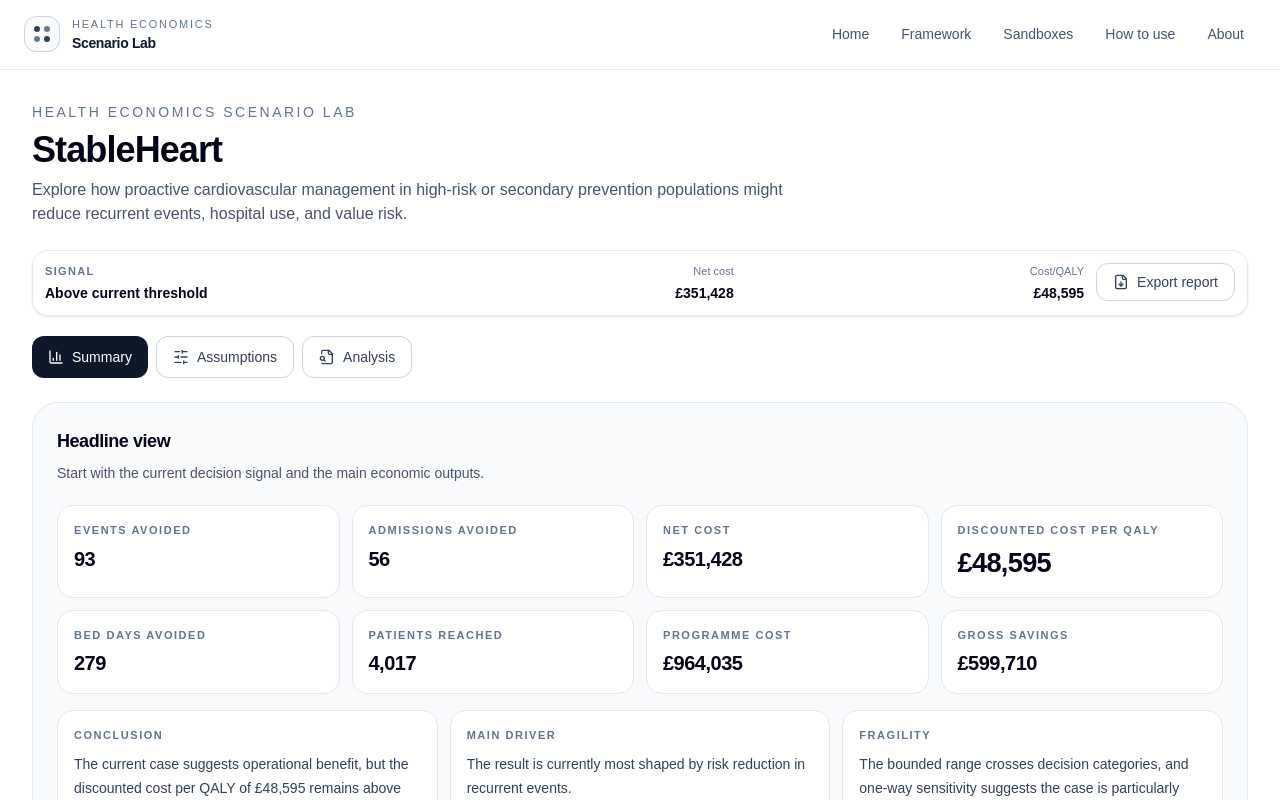
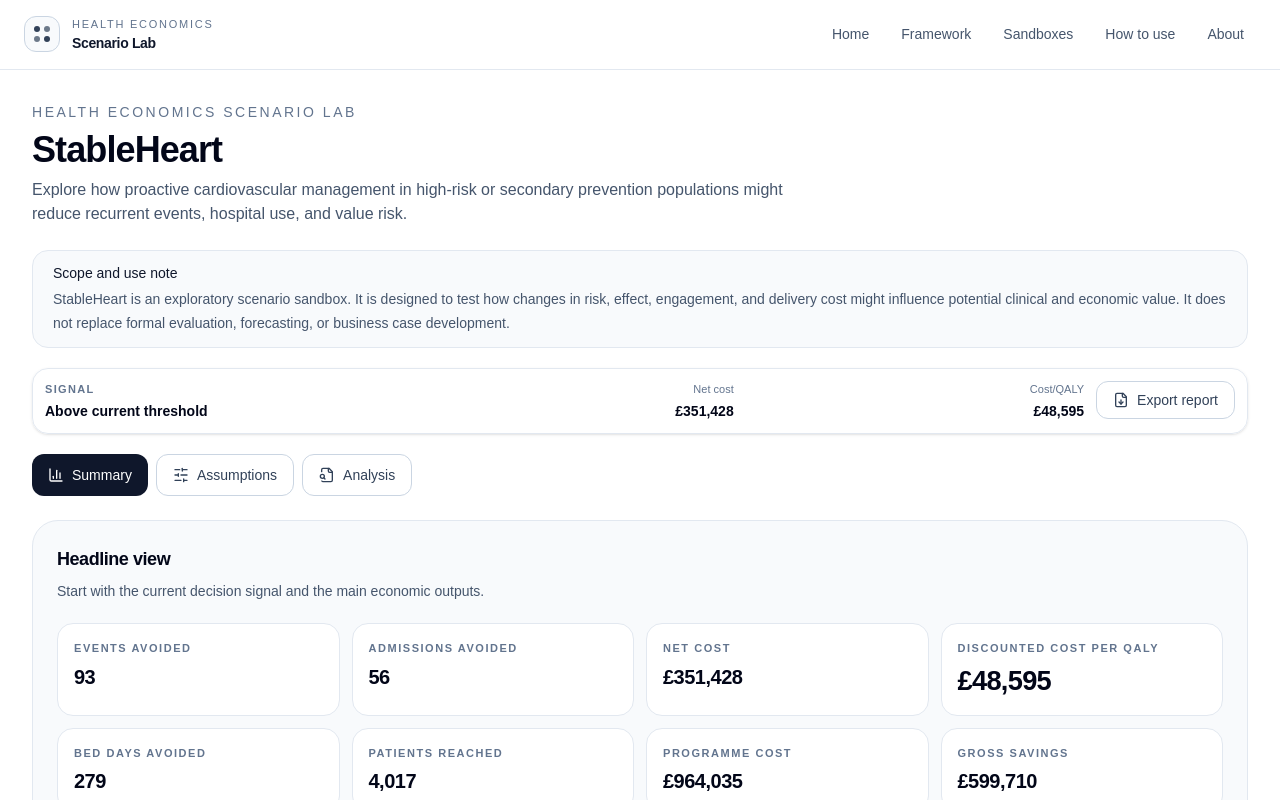
Before and after one commit to olivercareyncl/health-economics-scenario-lab, a Next.js app in the folder site/: page /sandboxes/stableheart in a window 1280 px wide. Shown: the top 800 px of the page. Built offline with nearby package versions, Linux system fonts and the light colour scheme.

Commit message:
Update stableheart-app.tsx

```diff
--- a/site/src/components/stableheart/stableheart-app.tsx
+++ b/site/src/components/stableheart/stableheart-app.tsx
@@ -1385,6 +1385,16 @@ export default function StableHeartApp() {
         </p>
       </div>
 
+      <div className="mb-5 rounded-2xl border border-slate-200 bg-slate-50 px-4 py-3 sm:px-5">
+        <p className="text-sm font-medium text-slate-900">Scope and use note</p>
+        <p className="mt-1 text-sm leading-6 text-slate-600">
+          StableHeart is an exploratory scenario sandbox. It is designed to test how
+          changes in risk, effect, engagement, and delivery cost might influence
+          potential clinical and economic value. It does not replace formal evaluation,
+          forecasting, or business case development.
+        </p>
+      </div>
+
       <div className="sticky top-[72px] z-20 mb-5 rounded-2xl border border-slate-200 bg-white/95 p-3 shadow-sm backdrop-blur lg:hidden">
         <div className="grid grid-cols-3 items-start gap-3">
           <div className="min-w-0">
```
